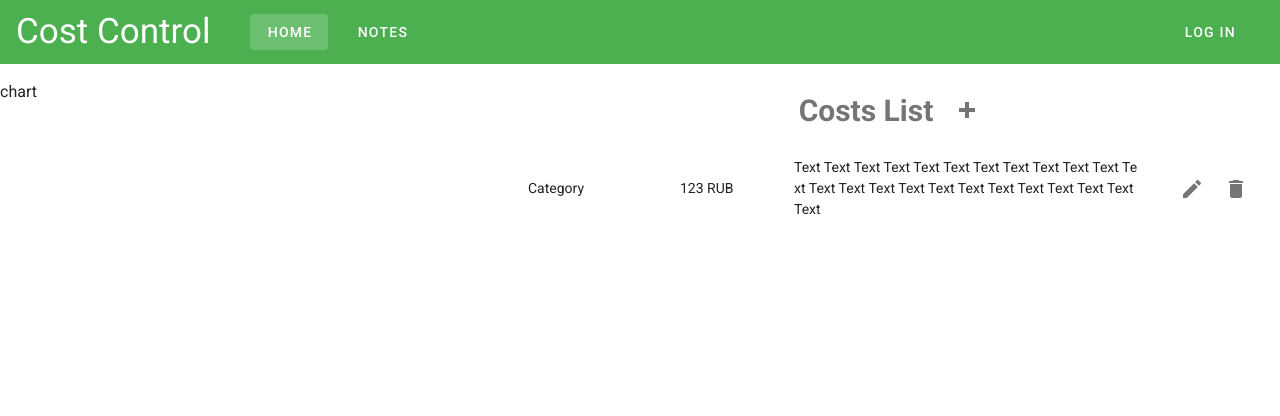
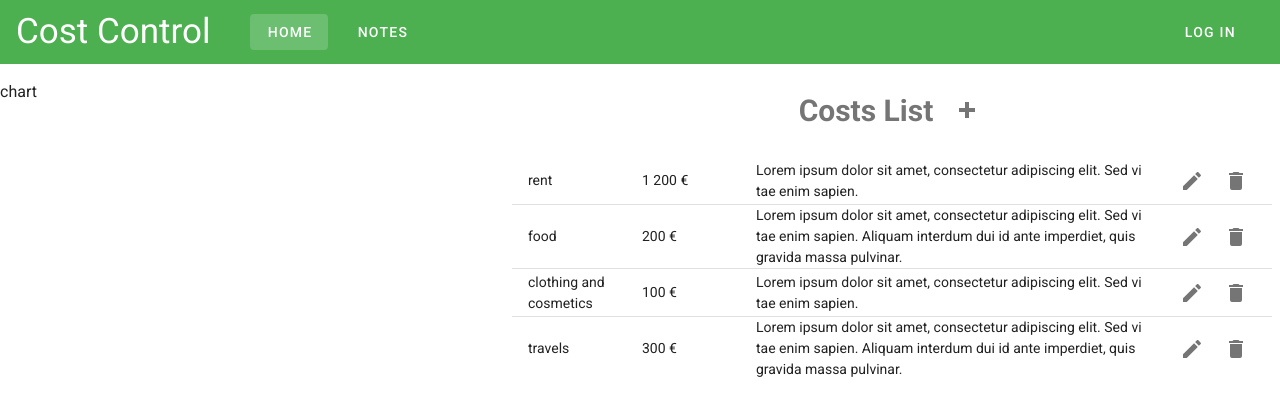
Before and after one commit to qalska/cost-control, a Vue app: page / in a window 1280 px wide. Shown: the top 416 px of the page. Built offline with nearby package versions, Linux system fonts and the light colour scheme; data requests are answered from the project's data file.

Commit message:
изменила db, вывела categories в v-select и costs

```diff
--- a/db.json
+++ b/db.json
@@ -3,7 +3,7 @@
     {
       "id": 1,
       "title": "rent",
-      "total": null
+      "total": 1200
     },
     {
       "id": 2,
@@ -23,7 +23,7 @@
     {
       "id": 5,
       "title": "travels",
-      "total": null
+      "total": 300
     },
     {
       "id": 6,
@@ -33,12 +33,12 @@
     {
       "id": 7,
       "title": "clothing and cosmetics",
-      "total": null
+      "total": 100
     },
     {
       "id": 8,
       "title": "food",
-      "total": null
+      "total": 200
     },
     {
       "id": 9,
@@ -61,28 +61,24 @@
       "id": 1,
       "category_title": "rent",
       "sum": "1 200",
-      "date" : "",
-      "text": "Lorem ipsum dolor sit amet, consectetur adipiscing elit. Sed vitae enim sapien. Aliquam interdum dui id ante imperdiet, quis gravida massa pulvinar."
+      "text": "Lorem ipsum dolor sit amet, consectetur adipiscing elit. Sed vitae enim sapien."
     },
     {
       "id": 2,
       "category_title": "food",
       "sum": "200",
-      "date" : "",
       "text": "Lorem ipsum dolor sit amet, consectetur adipiscing elit. Sed vitae enim sapien. Aliquam interdum dui id ante imperdiet, quis gravida massa pulvinar."
     },
     {
       "id": 3,
       "category_title": "clothing and cosmetics",
       "sum": "100",
-      "date" : "",
-      "text": "Lorem ipsum dolor sit amet, consectetur adipiscing elit. Sed vitae enim sapien. Aliquam interdum dui id ante imperdiet, quis gravida massa pulvinar."
+      "text": "Lorem ipsum dolor sit amet, consectetur adipiscing elit. Sed vitae enim sapien."
     },
     {
       "id": 4,
-      "category_title": "travelst",
+      "category_title": "travels",
       "sum": "300",
-      "date" : "",
       "text": "Lorem ipsum dolor sit amet, consectetur adipiscing elit. Sed vitae enim sapien. Aliquam interdum dui id ante imperdiet, quis gravida massa pulvinar."
     }
   ]
--- a/src/App.vue
+++ b/src/App.vue
@@ -8,11 +8,17 @@
 
 <script>
 import NavBar from '@/components/NavBar';
+import { mapActions } from 'vuex';
 
 export default {
   name: 'App',
   components: {
     NavBar,
+  },
+  methods: mapActions(['fetchCosts', 'fetchCategories']),
+  async mounted() {
+    this.fetchCosts(),
+    this.fetchCategories()
   }
 };
 </script>
--- a/src/components/Costs/List.vue
+++ b/src/components/Costs/List.vue
@@ -13,13 +13,13 @@
             <v-simple-table class="costs-list__table">
                 <template v-slot:default>
                     <tbody>
-                        <tr>
-                            <td class="costs-list__category">Category</td>
-                            <td class="costs-list__sum">123 RUB</td>
+                        <tr v-for="(cost, idx) in getAllCosts"
+                        :key="idx">
+                            <td class="costs-list__category"> {{ cost.category_title }} </td>
+                            <td class="costs-list__sum"> {{ cost.sum }} € </td>
                             <td class="costs-list__text">
                                 <div class="costs-list__text-wrapper">
-                                    Text Text Text Text Text Text Text Text Text Text Text Text
-                                    Text Text Text Text Text Text Text Text Text Text Text Text
+                                    {{ cost.text }}
                                 </div>
                             </td>
                             <td class="costs-list__actions">
@@ -46,7 +46,9 @@ import {
     mdiPencil,
     mdiDelete,
     mdiPlusThick
-} from '@mdi/js'
+} from '@mdi/js';
+
+import { mapGetters } from 'vuex';
 
 export default {
   data() {
@@ -57,7 +59,8 @@ export default {
         mdiPlusThick
       },
     }
-  }
+  },
+  computed: mapGetters(['getAllCosts']),
 }
 </script>
 
@@ -73,13 +76,13 @@ export default {
             height: 80%;
         }
         &__category{
-            width: 20%;
+            width: 15%;
         }
         &__sum{
             width: 15%;
         }
         &__text{
-            width: 50%;
+            width: 55%;
             &-wrapper {
                 width: 100%;
                 word-break: break-all;
--- a/src/components/Notes/Create.vue
+++ b/src/components/Notes/Create.vue
@@ -4,7 +4,7 @@
       <v-form v-if="isShow">
         <v-select
             v-model="note.category"
-            :items="categories"
+            :items="getAllCategoriesTitle"
             label="Category"
             required>
         </v-select>
@@ -34,6 +34,7 @@
 </template>
 
 <script>
+import { mapGetters } from 'vuex';
 
 export default {
     props: {
@@ -51,9 +52,9 @@ export default {
                 text: '',
                 date: null,
             },
-            categories: ['1', '2', '3'], // временно
         }
     },
+    computed: mapGetters(['getAllCategoriesTitle']),
     methods: {
         formatDate(date) {
             const options = {
--- a/src/store/index.js
+++ b/src/store/index.js
@@ -1,16 +1,12 @@
 import Vue from 'vue'
 import Vuex from 'vuex'
+import categories from './modules/categories.js'
+import costs from './modules/costs.js'
 
 Vue.use(Vuex)
 
 export default new Vuex.Store({
-  state: {
-    categories: [],
-  },
-  mutations: {
-  },
-  actions: {
-  },
   modules: {
+    categories, costs
   }
 })
--- /dev/null
+++ b/src/store/modules/categories.js
@@ -0,0 +1,28 @@
+export default {
+    state: {
+        categories: [],
+    },
+    actions: {
+        async fetchCategories(ctx) {
+            const res = await fetch('http://localhost:3000/categories')
+            const categories = await res.json()
+
+            ctx.commit('updateCategories', categories)
+        }
+    },
+    mutations: {
+        updateCategories(state, categories) {
+            state.categories = categories;
+        },
+    },
+    getters: {
+        getAllCategoriesTitle(state) {
+            let categoriesTitles = [];
+            state.categories.forEach( e => {
+                categoriesTitles.push(e.title);
+            })
+
+            return categoriesTitles;
+        }
+    },
+}
--- /dev/null
+++ b/src/store/modules/costs.js
@@ -0,0 +1,23 @@
+export default {
+    state: {
+        costs: [],
+    },
+    actions: {
+        async fetchCosts(ctx) {
+            const res = await fetch('http://localhost:3000/costs')
+            const costs = await res.json()
+
+            ctx.commit('updateCosts', costs)
+        }
+    },
+    mutations: {
+        updateCosts(state, costs) {
+            state.costs = costs;
+        },
+    },
+    getters: {
+        getAllCosts(state) {
+            return state.costs;
+        }
+    },
+}
```
